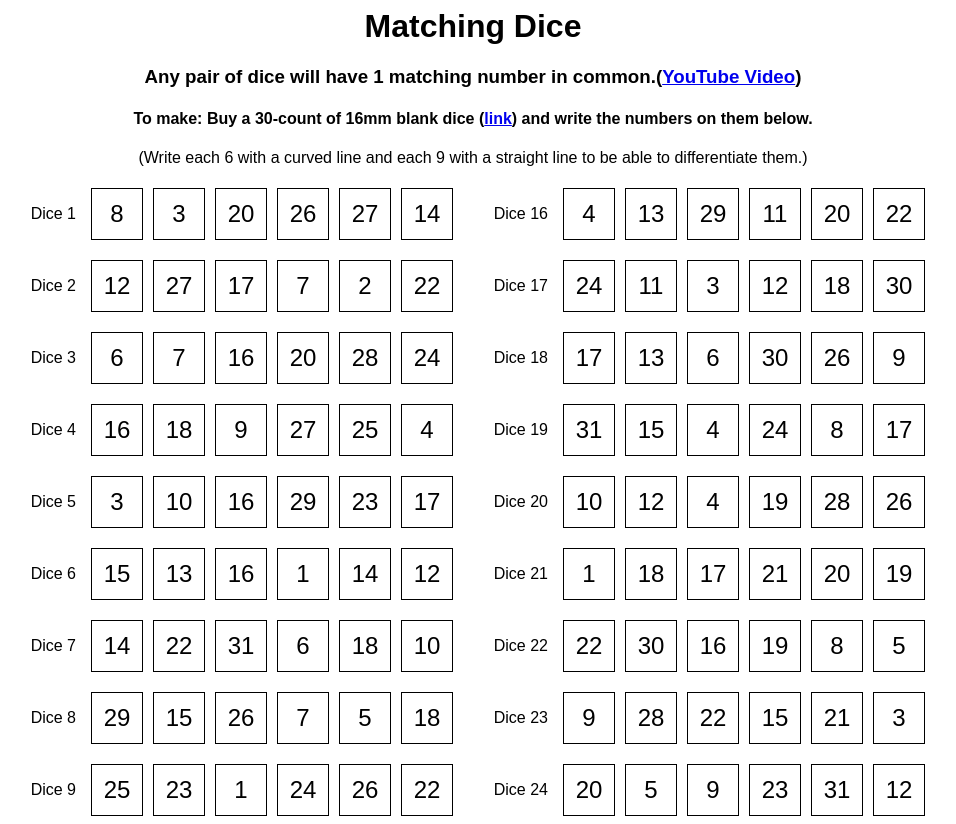
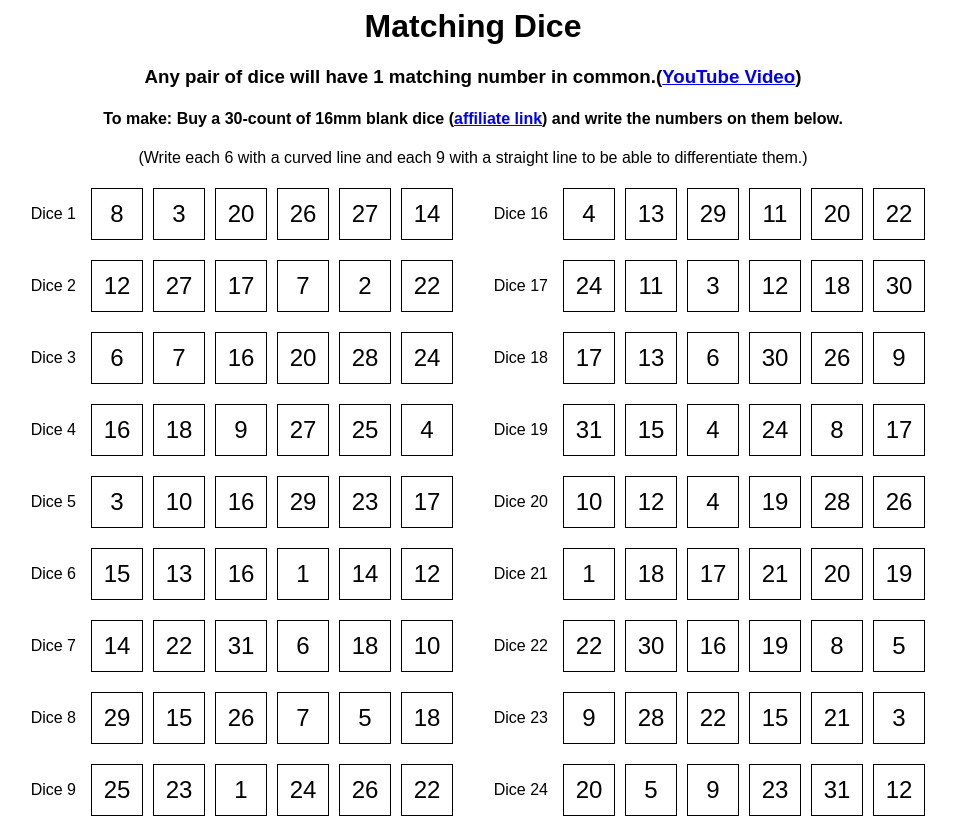
Before and after one commit to MatchingDice/Website, a plain HTML site: page index.html in a window 1280 px wide. Shown: the top 824 px of the page, without its empty margins (167-1123 px from the left). Drawn offline with Linux system fonts and the light colour scheme.

Commit message:
Update index.html

```diff
--- a/index.html
+++ b/index.html
@@ -9,7 +9,7 @@
         <div style='font-family:Arial, sans-serif; text-align:center;'>
             <h1>Matching Dice</h1>
             <h3>Any pair of dice will have 1 matching number in common.(<a href='https://www.youtube.com/watch?v=VSSEJKsgnuo' target='_blank'>YouTube Video</a>)</h3>
-            <h4>To make: Buy a 30-count of 16mm blank dice (<a href='https://amzn.to/48EGz7a' target='_blank'>link</a>) and write the numbers on them below.</h4>
+            <h4>To make: Buy a 30-count of 16mm blank dice (<a href='https://amzn.to/48EGz7a' target='_blank'>affiliate link</a>) and write the numbers on them below.</h4>
             <p>(Write each 6 with a curved line and each 9 with a straight line to be able to differentiate them.)</p>
             <div style='display: flex; justify-content: center;gap: 20px;'>
                 <div style='display: flex; max-width: 960px;'>
```
